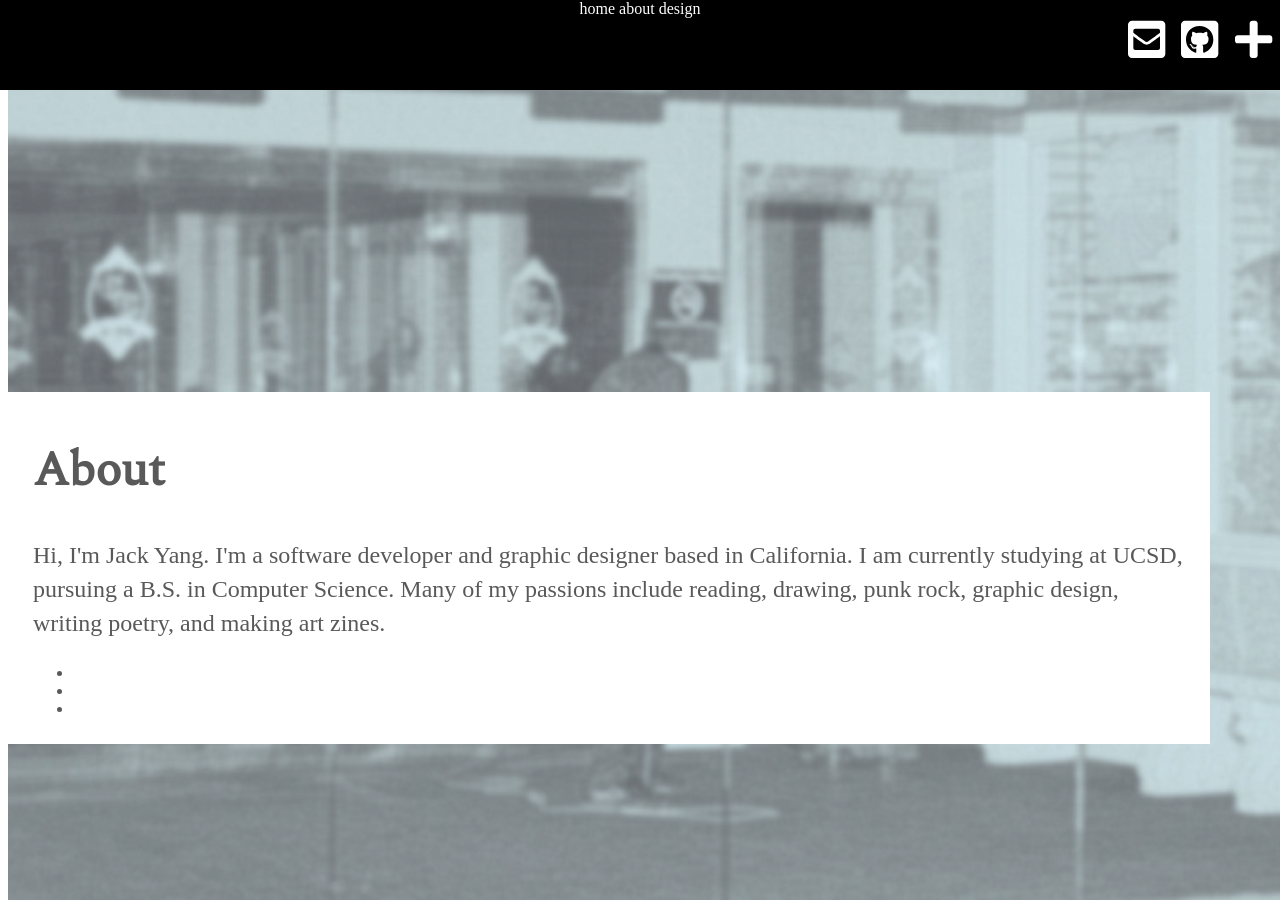
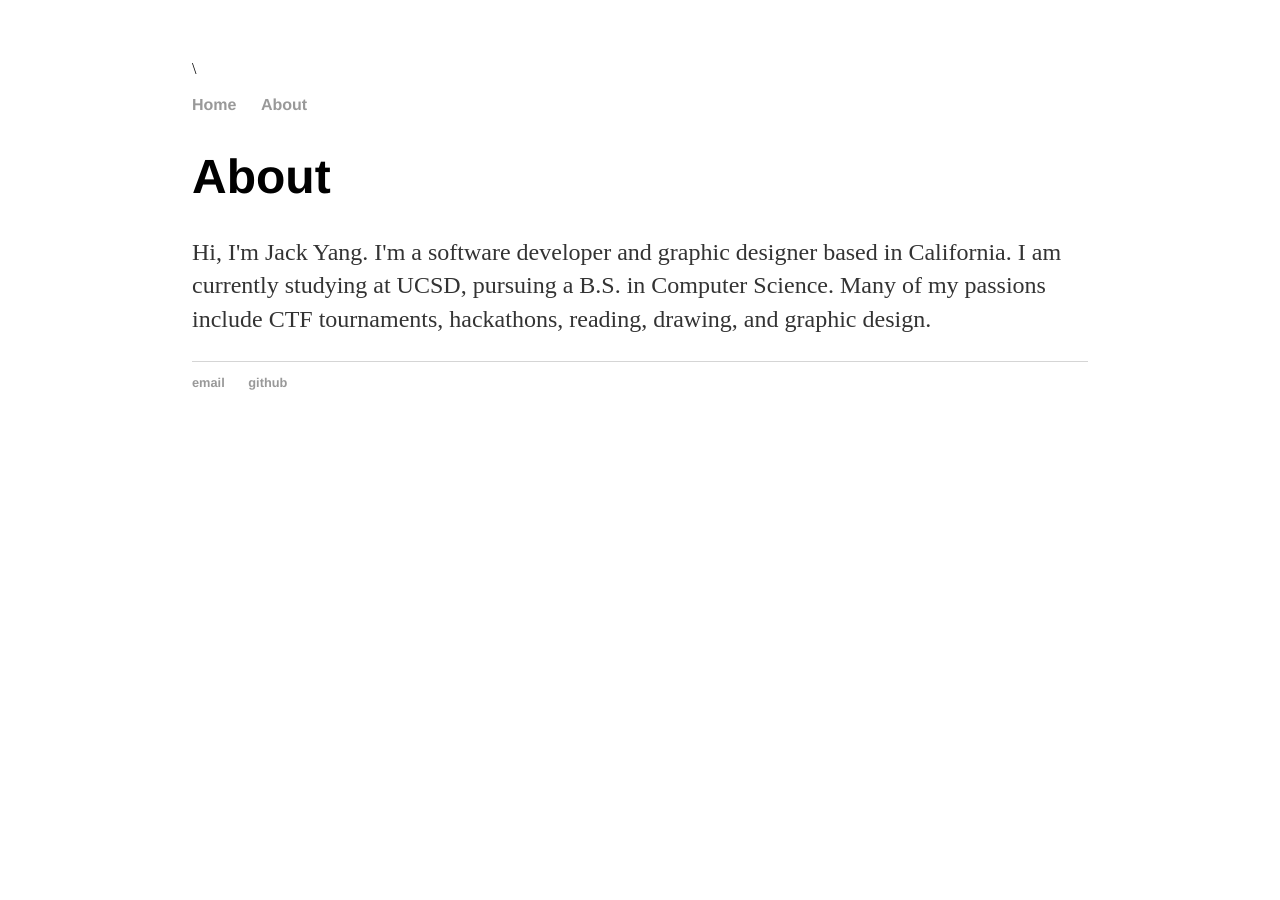
Before and after one commit to caIcutec/caIcutec.github.io, a Jekyll site: the page built from about/index.html, in a window 1280 px wide and 900 px high. Built offline with Jekyll 4.4.1, drawn with Linux system fonts in a browser that asks for light colours; nearby versions of some CDN libraries.

Commit message:
Update index.html

```diff
--- a/about/index.html
+++ b/about/index.html
@@ -1,14 +1,8 @@
 ---
-layout: default
+layout: sample
 title: Jack Yang
 ---
 	<div class="about">
 		<h1>About</h1>
-		<p>Hi, I'm Jack Yang. I'm a software developer and graphic designer based in California. I am currently studying at UCSD, pursuing a B.S. in Computer Science. Many of my passions include reading, drawing, punk rock, graphic design, writing poetry, and making art zines.</p>
-
-		<ul class="contacts">
-			<li><a href="https://twitter.com/spazses">tweets</a></li>
-			<li><a href="#">bleh</a></li>
-			<li><a href="#">bleh</a></li>
-		</ul>
+		<p>Hi, I'm Jack Yang. I'm a software developer and graphic designer based in California. I am currently studying at UCSD, pursuing a B.S. in Computer Science. Many of my passions include CTF tournaments, hackathons, reading, drawing, and graphic design.</p>
 	</div>
```
